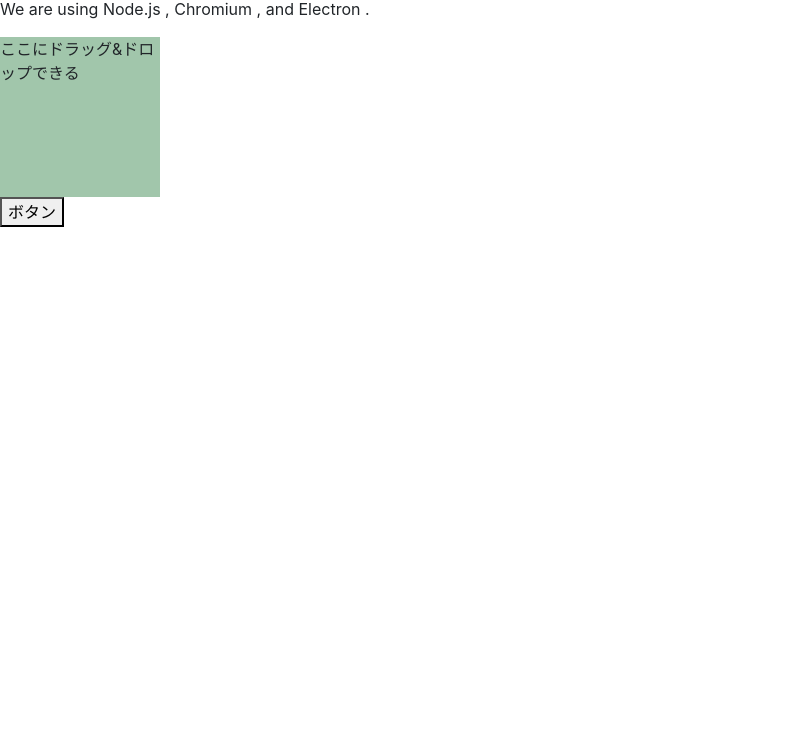
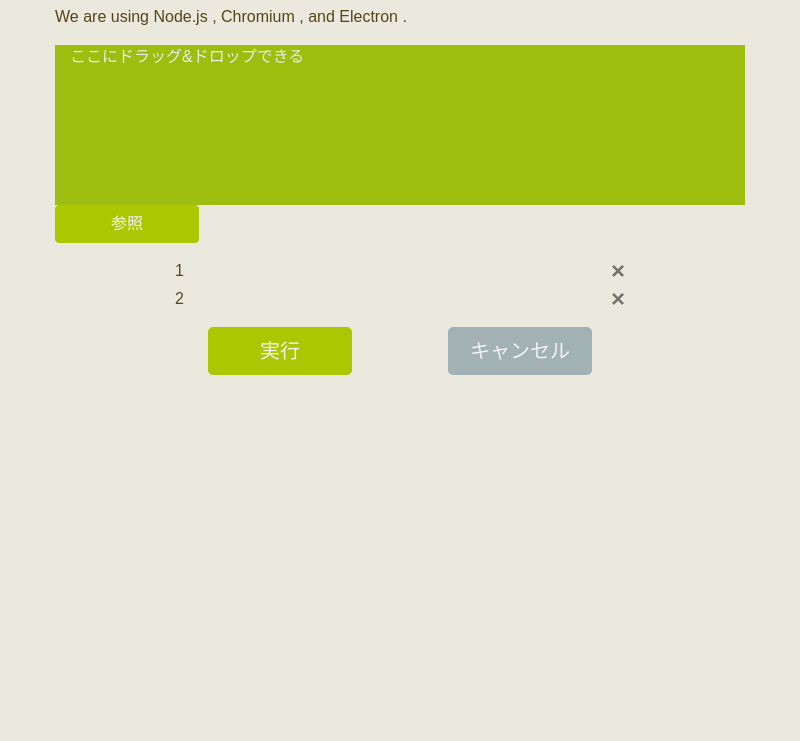
Before and after one commit to nushitoritarou/hidukeru, an Electron app: page index.html in a window 800 px wide. Shown: the part 59-800 px from the top of the page. Drawn offline with nearby package versions, Linux system fonts and the light colour scheme; no server answers.

Commit message:
デザインを大まかに決定

```diff
--- a/css/main.css
+++ b/css/main.css
@@ -1,9 +1,74 @@
-.test-color {
-background-color: #fc0000;
+
+body{
+    font-family: 'メイリオ', meiryo,'ヒラギノ角ゴシック','hiragino sans',sans-serif;
+    color: #554618;
+    background-color:#ebe8de;
+}
+.navbar-color{
+    color:#dcdcd3;
+    background-color:#4e6d08;
 }
 
 .holder{
-    width: 10rem;
+    color:#ebebeb;
+    background-color: #9dbd0f;
     height: 10rem;
-    background-color: #9ec4a8f5;
 }
+
+.btn.focus, .btn:focus {
+    outline: none;
+    -webkit-box-shadow: none;
+    box-shadow: none;
+}
+
+.execute_btn{
+    color: rgb(243, 243, 243);
+    width:9rem;
+    background-color: #abc701;
+    border-color: #abc701;
+}
+.execute_btn:hover{
+    color: rgb(255, 255, 255);
+    background-color: #b5d100;
+    border-color: #b5d100;
+}
+
+.execute_btn:active{
+    color: rgb(214, 214, 214);
+    background-color: #a5be01;
+    border-color: #a5be01;
+}
+.cancel_btn{
+    color: rgb(243, 243, 243);
+    width:9rem;
+    background-color: #a2b1b4;
+    border-color: #a2b1b4;
+}
+.cancel_btn:hover{
+    color: rgb(255, 255, 255);
+    background-color: #acbdc0;
+    border-color: #acbdc0;
+}
+.cancel_btn:active{
+    color: rgb(214, 214, 214);
+    background-color: #8c9a9c;
+    border-color: #8c9a9c;
+}
+
+.file_btn{
+    color: rgb(243, 243, 243);
+    width:9rem;
+    background-color: #abc701;
+    border-color: #abc701;
+}
+.file_btn:hover{
+    color: rgb(255, 255, 255);
+    background-color: #b5d100;
+    border-color: #b5d100;
+}
+
+.file_btn:active{
+    color: rgb(214, 214, 214);
+    background-color: #a5be01;
+    border-color: #a5be01;
+}
--- a/index.html
+++ b/index.html
@@ -1,28 +1,69 @@
 <!DOCTYPE html>
 <html>
+
 <head>
   <meta charset="UTF-8">
   <title>ひづけるapp</title>
+  <meta name="viewport" content="width=device-width, initial-scale=1">
+  <script src="node_modules/jquery/dist/jquery.min.js"></script>
   <link rel="stylesheet" href="node_modules/bootstrap/dist/css/bootstrap.min.css">
   <link rel="stylesheet" href="css/main.css">
   <meta http-equiv="Content-Security-Policy" content="script-src 'self' 'unsafe-inline';" />
 </head>
-<body style="background: white;">
-    <h1>Hello World!</h1>
+
+<body>
+  <nav class="navbar mb-2 navbar-color">
+    <a href="#" id="nav-brand" class="navbar-brand navbar-color">日付ける</a>
+  </nav>
+  <div class="container">
     <p>
       We are using Node.js <span id="node-version"></span>,
       Chromium <span id="chrome-version"></span>,
       and Electron <span id="electron-version"></span>.
     </p>
-  <div id="holder" class="holder">
+    <div id="holder" class="holder col-12">
       ここにドラッグ&ドロップできる
     </div>
-    <button id="button1">ボタン</button>
+    <label>
+      <span class="btn file_btn">
+        参照
+        <input type="file" style="display:none" webkitdirectory>
+      </span>
+    </label>
+    <div id="file-list" class="file-list mt-2">
+      <div class="file-path-box row mt-1">
+        <div class="col-2"></div>
+        <div class="file-name-box col-7">1</div>
+        <div class="delete-icon col-1">
+          <button type="button" class="close" aria-label="Close">
+            <span aria-hidden="true">&times;</span>
+          </button>
+          <div class="col-2"></div>
+        </div>
+      </div>
+      <div class="file-path-box row mt-1">
+        <div class="col-2"></div>
+        <div class="file-name-box col-7">2</div>
+        <div class="delete-icon col-1">
+          <button type="button" class="close" aria-label="Close">
+            <span aria-hidden="true">&times;</span>
+          </button>
+          <div class="col-2"></div>
+        </div>
+      </div>
+    </div>
+
+    <div class="row mt-3">
+      <div class="col-2"></div>
+      <button type="button" class="btn execute_btn btn-lg mx-auto">実行</button>
+      <button type="button" class="btn cancel_btn btn-lg mx-auto">キャンセル</button>
+      <div class="col-2"></div>
+    </div>
+
+  </div>
   <script src="js/renderer.js"></script>
 
   <script>
-    window.onload=callA;
-        //console.dir(e);;
     var holder = document.getElementById('holder');
     /** hoverエリアにドラッグされた場合 */
     holder.ondragover = function () {
@@ -35,13 +76,12 @@
     /** hoverエリアにドロップされた */
     holder.ondrop = function (e) {
       e.preventDefault(); // イベントの伝搬を止めて、アプリケーションのHTMLとファイルが差し替わらないようにする
-
       var files = e.dataTransfer.files;
-      var filesLen = files.length;
-      console.log(filesLen);
-      sendFiles(Array.from(files));
+      //sendFiles(Array.from(files));
+      showFileList(Array.from(files));
       return false;
     };
   </script>
 </body>
+
 </html>
--- a/js/renderer.js
+++ b/js/renderer.js
@@ -1,20 +1,15 @@
-  //適当なプログラム
-  const button1 = document.getElementById("button1");
-  button1.addEventListener("click", (e)=>{
-      window.api.send("message","ping");
-});
-      window.api.on('reply', (arg) => {
-      console.log(arg)
-    })
+// api 'files'
+function sendFiles(files) {
+  filesPath = files.map(e => e.path);
+  window.api.send("files", filesPath);
+}
+window.api.on('files', (arg) => {
+  console.log(arg)
+})
 
-    function sendFiles(files){
-        if(!files instanceof FileList){
-          console.log("it's not a filelist")
-          return
-        }
-        filesPath = files.map(e=>e.path);
-        window.api.send("files",filesPath);
-    }
-      window.api.on('files', (arg) => {
-      console.log(arg)
-    })
+function showFileList(files) {
+  filesPath = files.map(e => e.path);
+  filesPath.forEach(element => {
+    console.log(element);
+  });
+}
--- a/preload.js
+++ b/preload.js
@@ -11,7 +11,7 @@ window.addEventListener('DOMContentLoaded', () => {
 
 // ipc processing
 // ipcRenderer is ipc object for renderer.
-const { contextBridge, ipcRenderer} = require("electron");
+const { contextBridge, ipcRenderer } = require("electron");
 contextBridge.exposeInMainWorld(
   "api", {
   send: (channel, data) => {//rendererからの送信用//
```
Also changed, not shown: main.js (+1 -7 lines). Lines whose indentation alone changed are shown as unchanged.
